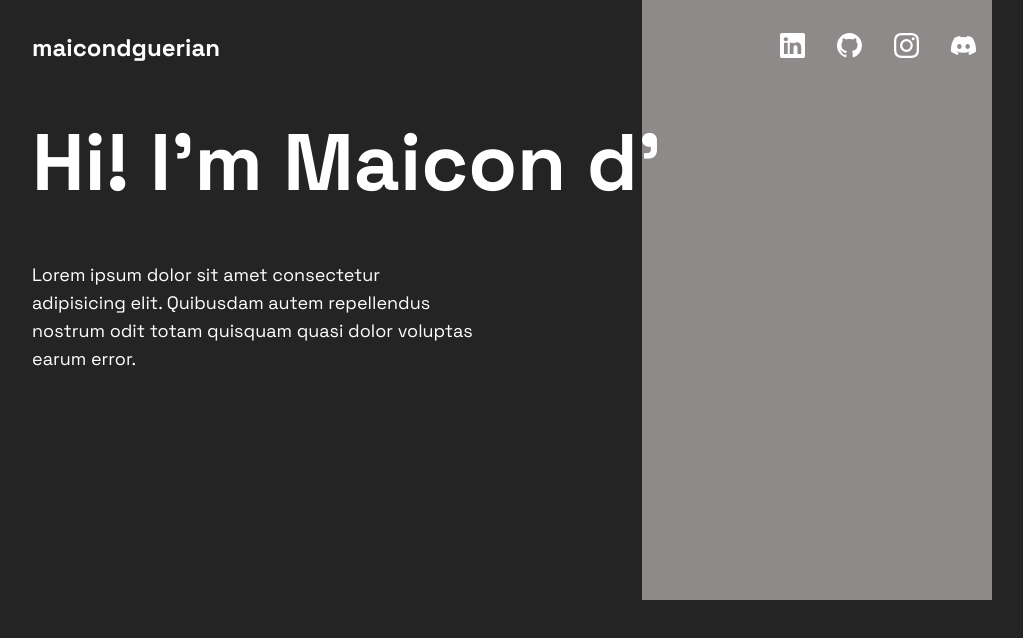
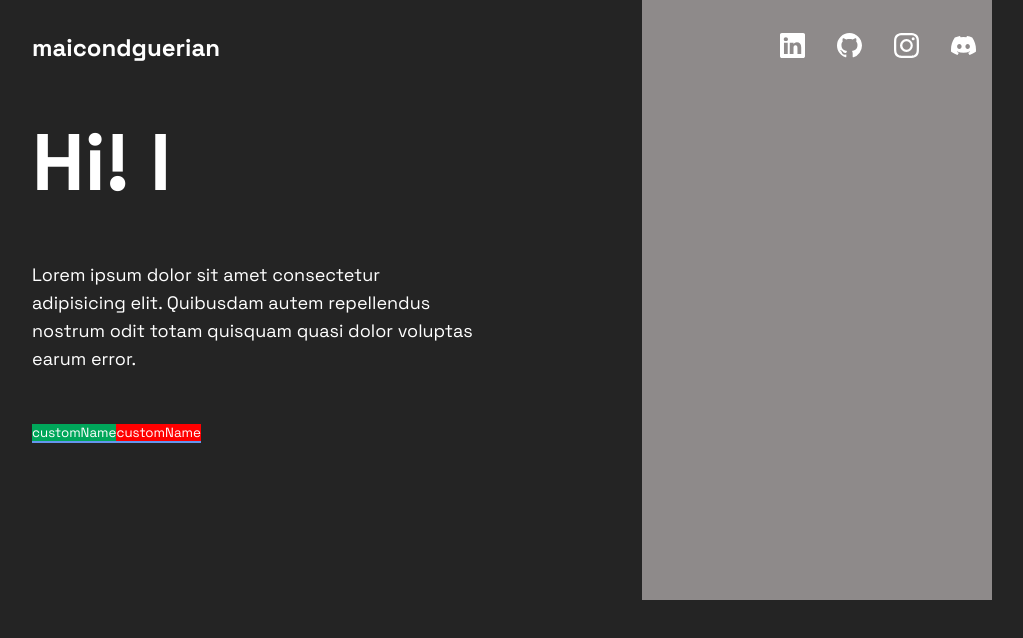
Before and after one commit to maicondguerian/my-portifolio, a React (Vite) app: page / in a window 1280 px wide. Shown: the top 638 px of the page, without its empty margins (128-1151 px from the left). Built offline with nearby package versions, Linux system fonts and the light colour scheme.

Commit message:
created button component

```diff
--- a/index.html
+++ b/index.html
@@ -5,7 +5,7 @@
     <link rel="icon" type="image/svg+xml" href="/vite.svg" />
     <link href="https://fonts.googleapis.com/css2?family=Space+Grotesk:wght@300;400;500;600;700&display=swap" rel="stylesheet">
     <meta name="viewport" content="width=device-width, initial-scale=1.0" />
-    <title>Vite + React</title>
+    <title>maicondev FrontEnd</title>
   </head>
   <body>
     <div id="root"></div>
--- a/src/Index.jsx
+++ b/src/Index.jsx
@@ -16,7 +16,7 @@ export const Index = () => {
     }
   `
   return (
-    <MyContext.Provider>
+    <MyContext.Provider value={{}}>
       <ThemeProvider theme={theme}>
         <GlobalStyles />
         <Container>
--- /dev/null
+++ b/src/components/buttom/Buttom.jsx
@@ -0,0 +1,18 @@
+import React from "react";
+import styled from "styled-components";
+
+const StyledButton = styled.button`
+    color: ${props => props.fColor};
+    background-color: ${props => props.bgColor};
+    border: none;
+    border-bottom: 2px solid ${props => props.theme.primaryColors.softBlue};
+`
+export const Buttom = ( {bgColor, fColor, buttonName='customName'} ) => {
+    return (
+        <>
+            <StyledButton bgColor={bgColor} fColor={fColor}>
+                {buttonName}
+            </StyledButton>
+        </>
+    )
+}
--- a/src/components/whoIam/WhoIam.jsx
+++ b/src/components/whoIam/WhoIam.jsx
@@ -1,5 +1,6 @@
 import React, { useState, useEffect } from "react";
 import styled from "styled-components";
+import { Buttom } from "../buttom/Buttom";
 
 const StyledArticle = styled.article`
   margin-top: 3em;
@@ -31,18 +32,6 @@ const StyledBio= styled.p`
     font-size: 18px;
     line-height: 28px;
 `
-
-const StyledButtons = styled.button`
-     color: ${props => props.fColor};
-     background-color: ${props => props.bgColor};
-
-     &afterContent: {
-        content: props => "'" + props.buttonName + "'",
-        marginLeft: '5px'
-    }
-
-`
-
 const Typewriter = ({ message, speed, cursorSpeed }) => {
   const [text, setText] = useState("");
   const [position, setPosition] = useState(0);
@@ -78,7 +67,7 @@ export const WhoIam = () => {
         <h1>
           <Typewriter
             message="Hi! I'm Maicon d'Guerian!"
-            speed={300}
+            speed={900}
             cursorSpeed={400}
           />
         </h1>
@@ -87,6 +76,16 @@ export const WhoIam = () => {
       <StyledBio>
         Lorem ipsum dolor sit amet consectetur adipisicing elit. Quibusdam autem repellendus nostrum odit totam quisquam quasi dolor voluptas earum error.
       </StyledBio>
+      <div>
+      <Buttom
+            bgColor={'#00a65a'}
+            fColor={'#fff'}
+        />
+                <Buttom
+            bgColor={'red'}
+            fColor={'#fff'}
+        />
+      </div>
     </StyledArticle>
   );
 };
```
